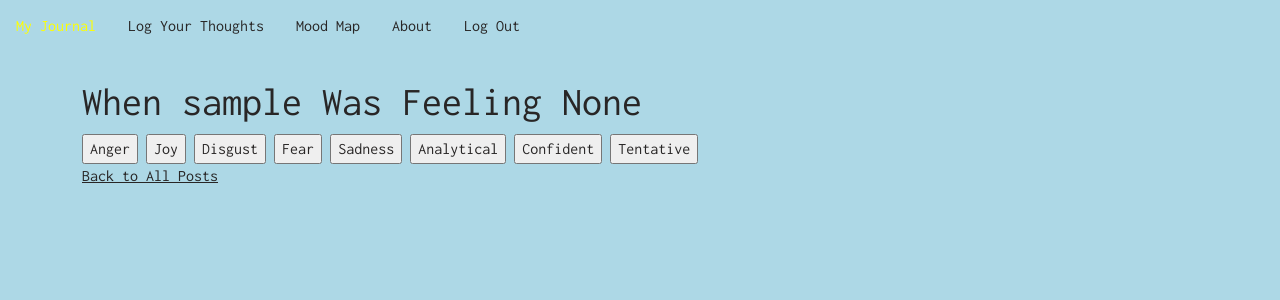
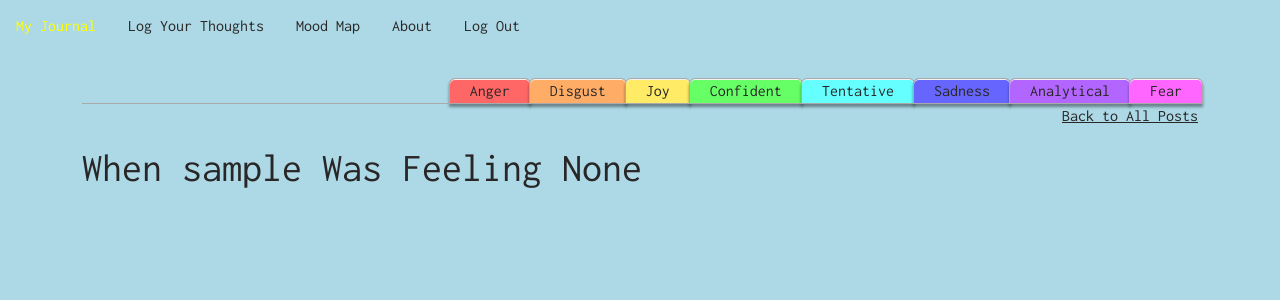
Before and after one commit to hannahpaxton/tone-of-connection, a Flask app: page /posts_filtered in a window 1280 px wide. Shown: the top 300 px of the page. Run offline with Flask 2, Linux system fonts and the light colour scheme; the visitor is signed in with stand-in values (Sample User, id 1); data comes from the database, SQL or seed files in the repository; data that the repository does not hold is empty; some libraries are stand-ins or nearby versions.

Commit message:
Started on styling filter buttons

```diff
--- a/static/css/styles.css
+++ b/static/css/styles.css
@@ -49,6 +49,10 @@ body.log {
 
 .flash-msg {
     text-align: center;
+}
+
+.right_align {
+    text-align: right;
 }
 
 .transparency_field {
@@ -161,6 +165,7 @@ textarea {
     grid-template-columns: 6fr 6fr;
     grid-gap: 40px;
     align-items: baseline;
+    margin-top: 4%;
   }
 
   div.post {
@@ -172,3 +177,112 @@ textarea {
     content: "";
     clear: both;
   }
+
+  /* Tone Filter Button Styling */
+
+  .tone_filters {
+    text-align: right;
+    margin: 0;
+    padding: 0;
+    position: relative;
+  }
+
+  .tone_filters:before {
+    z-index: 1;
+    border: 1px solid #AAA;
+  }
+
+  .tone_filters:after {
+    position: absolute;
+    content: "";
+    width: 100%;
+    bottom: 0;
+    left: 0;
+    border-bottom: 1px solid #AAA;
+    z-index: 1;
+  }
+
+  .tone_filters input {
+    margin: 0 -5px;
+    padding: 0 20px;
+    border: 1px solid #AAA;
+    display: inline-block;
+    position: relative;
+    z-index: 0;
+    border-top-left-radius: 6px;
+    border-top-right-radius: 6px;
+    /* background: linear-gradient(to bottom, #ECECEC 50%, #D1D1D1 100%); */
+    box-shadow: 0 3px 3px rgba(0, 0, 0, 0.4), inset 0 1px 0 #f2f2f2;
+    /* text-shadow: 0 1px #000; */
+    color: rgb(40, 38, 38);
+  }
+
+  .tone_filters input:before,
+  .tone_filters input:after {
+    position: absolute;
+    bottom: -1px;
+    width: 6px;
+    height: 6px;
+    content: " ";
+  }
+
+  .tone_filters input:before {
+    left: -6px;
+    border-bottom-right-radius: 6px;
+    border-width: 0 1px 1px 0;
+    /* box-shadow: 2px 2px 0 #ECECEC; */
+  }
+
+  .tone_filters input:after {
+    right: -6px;
+    border-bottom-left-radius: 6px;
+    border-width: 0 0 1px 1px;
+    /* box-shadow: -2px 2px 0 #ECECEC; */
+  }
+
+  .tone_filters input.selected {
+    background: #FFF;
+    color: white;
+    z-index: 2;
+    /* border-bottom-color: yellow; */
+  }
+
+  /* .tone_filters input.selected:before {
+    box-shadow: 2px 2px 0 #FFF;
+  }
+
+  .tone_filters input.selected:after {
+    box-shadow: -2px 2px 0 #FFF;
+  } */
+
+  #Anger {
+      background: #ff6666;
+  }
+
+  #Disgust {
+    background: #ffad66;
+  }
+
+  #Joy {
+    background: #ffeb66;
+  }
+
+  #Confident {
+    background: #66ff66;
+  }
+
+  #Tentative {
+    background: #66ffff;
+  }
+
+  #Sadness {
+    background: #6666ff;
+  }
+
+  #Analytical {
+    background: #b366ff;
+  }
+
+  #Fear {
+    background: #ff66ff;
+  }
--- a/templates/user_details_filtered.html
+++ b/templates/user_details_filtered.html
@@ -11,25 +11,26 @@
 
 {% block body %}
 <div class="container no_log">
-    <h1>When {{ user.username }} Was Feeling {{ tone_quality }}</h1>
 
     <form action="/posts_filtered">
         <div class="tone_filters">
-            <input type="submit" id="Anger" value="Anger" onclick="getQuality(this)">
-            <input type="submit" id="Joy" value="Joy" onclick="getQuality(this)">
-            <input type="submit" id="Disgust" value="Disgust" onclick="getQuality(this)">
-            <input type="submit" id="Fear" value="Fear" onclick="getQuality(this)">
-            <input type="submit" id="Sadness" value="Sadness" onclick="getQuality(this)">
-            <input type="submit" id="Analytical" value="Analytical" onclick="getQuality(this)">
-            <input type="submit" id="Confident" value="Confident" onclick="getQuality(this)">
-            <input type="submit" id="Tentative" value="Tentative" onclick="getQuality(this)">
+            <input type="submit" class="default" id="Anger" value="Anger" onclick="getQuality(this)">
+            <input type="submit" class="default" id="Disgust" value="Disgust" onclick="getQuality(this)">
+            <input type="submit" class="default" id="Joy" value="Joy" onclick="getQuality(this)">
+            <input type="submit" class="default" id="Confident" value="Confident" onclick="getQuality(this)">
+            <input type="submit" class="default" id="Tentative" value="Tentative" onclick="getQuality(this)">
+            <input type="submit" class="default" id="Sadness" value="Sadness" onclick="getQuality(this)">
+            <input type="submit" class="default" id="Analytical" value="Analytical" onclick="getQuality(this)">
+            <input type="submit" class="default" id="Fear" value="Fear" onclick="getQuality(this)">
         </div>
 
-    <div>
-        <input type="hidden" id="toneFilter" name="tone_filter_quality" value="" ref="filter">
-    </div>
+        <div>
+            <input type="hidden" id="toneFilter" name="tone_filter_quality" value="" ref="filter">
+        </div>
     </form>
-    <p><a href='/users/{{ user.user_id }}'>Back to All Posts</a></p>
+    <p class="right_align"><a href='/users/{{ user.user_id }}'>Back to All Posts</a></p>
+
+    <h1>When {{ user.username }} Was Feeling {{ tone_quality }}</h1>
 
     <div id="all-posts" class="grid"></div>
 </div>
@@ -40,6 +41,12 @@
         document.getElementById("toneFilter").value = quality;
     }
 
+    $("input").click(function(e) {
+        $("input").removeClass("selected");
+        $(this).addClass("selected");
+    });
+
+
 </script>
 
 {% endblock %}
```
Also changed, not shown: templates/user_details.html (+15 -9 lines).
